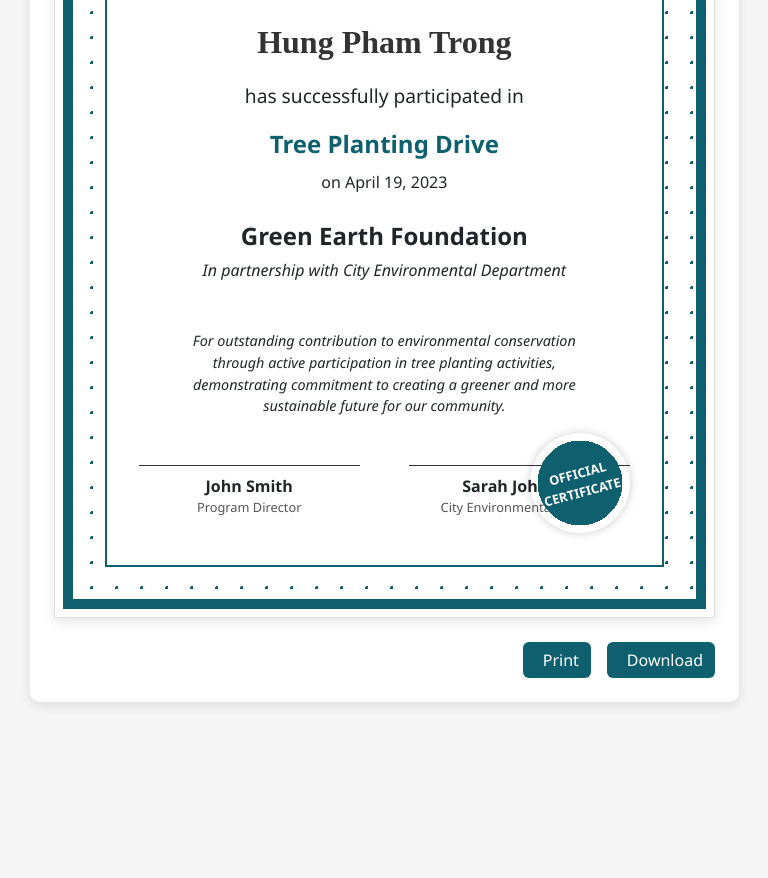
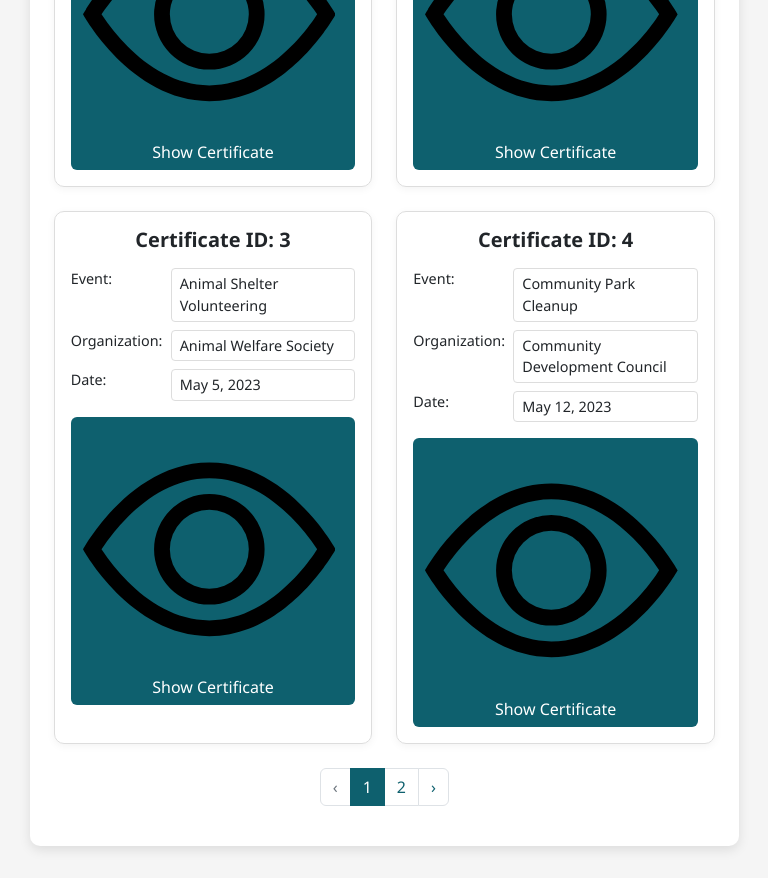
Before and after one commit to hungpt2004/CareNet_System, a React (Vite) app in the folder frontend_carenet/front-end-carenet/: page /profile-certificate in a window 1280 px wide. Shown: the part 500-1378 px from the top of the page, without its empty margins (439-1207 px from the left). Before the commit the page ends 1234 px from the top, so only its background shows below. Built offline with nearby package versions, Linux system fonts and the light colour scheme.

Commit message:
fix profile certificate

```diff
--- a/frontend_carenet/front-end-carenet/src/pages/profile_page/ProfileCertificate.jsx
+++ b/frontend_carenet/front-end-carenet/src/pages/profile_page/ProfileCertificate.jsx
@@ -1,9 +1,17 @@
 "use client";
 
 import React, { useState } from "react";
-import { Container, Row, Col, Card, Button, Form } from "react-bootstrap";
+import {
+  Container,
+  Row,
+  Col,
+  Card,
+  Button,
+  Modal,
+  Pagination,
+} from "react-bootstrap";
 import { motion } from "framer-motion";
-import { Download, Printer } from "react-bootstrap-icons";
+import { Download, Printer, Eye } from "react-bootstrap-icons";
 import { useNavigate } from "react-router-dom";
 const ProfileCertificate = () => {
   // CSS styles defined directly in the component
@@ -81,15 +89,52 @@ const ProfileCertificate = () => {
     infoCardBody: {
       padding: "1.5rem",
     },
-    certificateSelector: {
-      marginBottom: "2rem",
+    certificateGrid: {
+      display: "grid",
+      gridTemplateColumns: "repeat(2, 1fr)",
+      gap: "1.5rem",
+      marginBottom: "1.5rem",
     },
-    certificateContainer: {
+    certificateCard: {
       border: "1px solid #ddd",
-      padding: "0.5rem",
-      backgroundColor: "white",
-      boxShadow: "0 4px 12px rgba(0, 0, 0, 0.1)",
-      marginBottom: "1.5rem",
+      borderRadius: "10px",
+      padding: "1rem",
+      boxShadow: "0 2px 8px rgba(0, 0, 0, 0.05)",
+    },
+    certificateHeader: {
+      textAlign: "center",
+      marginBottom: "1rem",
+      fontWeight: "bold",
+    },
+    certificateField: {
+      display: "flex",
+      marginBottom: "0.5rem",
+    },
+    certificateLabel: {
+      width: "100px",
+      fontWeight: "500",
+      fontSize: "0.9rem",
+    },
+    certificateValue: {
+      flex: 1,
+      border: "1px solid #ddd",
+      borderRadius: "4px",
+      padding: "0.25rem 0.5rem",
+      fontSize: "0.9rem",
+    },
+    viewButton: {
+      backgroundColor: "#0E606E",
+      border: "none",
+      width: "100%",
+      marginTop: "0.5rem",
+    },
+    paginationContainer: {
+      display: "flex",
+      justifyContent: "center",
+      marginTop: "1.5rem",
+    },
+    paginationItem: {
+      margin: "0 0.2rem",
     },
     certificate: {
       position: "relative",
@@ -113,31 +158,31 @@ const ProfileCertificate = () => {
       alignItems: "center",
       justifyContent: "space-between",
     },
-    certificateHeader: {
-      textAlign: "center",
-      marginBottom: "1.5rem",
-    },
     certificateTitle: {
       fontSize: "2rem",
       fontWeight: "bold",
       color: "#0E606E",
       marginBottom: "0.5rem",
       fontFamily: "serif",
+      textAlign: "center",
     },
     certificateSubtitle: {
       fontSize: "1.2rem",
       color: "#555",
       marginBottom: "0.5rem",
+      textAlign: "center",
     },
     certificateOrg: {
       fontSize: "1.5rem",
       fontWeight: "bold",
       marginBottom: "0.25rem",
+      textAlign: "center",
     },
     certificatePartner: {
       fontSize: "1rem",
       fontStyle: "italic",
       marginBottom: "1.5rem",
+      textAlign: "center",
     },
     certificateContent: {
       textAlign: "center",
@@ -213,7 +258,7 @@ const ProfileCertificate = () => {
       transform: "rotate(-15deg)",
       boxShadow: "0 0 10px rgba(0, 0, 0, 0.2)",
     },
-    certificateActions: {
+    modalActions: {
       display: "flex",
       justifyContent: "flex-end",
       gap: "1rem",
@@ -225,6 +270,13 @@ const ProfileCertificate = () => {
       display: "flex",
       alignItems: "center",
       gap: "0.5rem",
+    },
+    modalBody: {
+      padding: "0",
+    },
+    modalContent: {
+      width: "90vw",
+      maxWidth: "900px",
     },
   };
 
@@ -265,6 +317,11 @@ const ProfileCertificate = () => {
         display: none;
       }
 
+      .view-btn:hover {
+        background-color: #0a4c57 !important;
+        border-color: #0a4c57 !important;
+      }
+
       .action-btn:hover {
         background-color: #0a4c57 !important;
         border-color: #0a4c57 !important;
@@ -274,10 +331,10 @@ const ProfileCertificate = () => {
         body * {
           visibility: hidden;
         }
-        .certificate-container, .certificate-container * {
+        .certificate-to-print, .certificate-to-print * {
           visibility: visible;
         }
-        .certificate-container {
+        .certificate-to-print {
           position: absolute;
           left: 0;
           top: 0;
@@ -294,7 +351,7 @@ const ProfileCertificate = () => {
     };
   }, []);
 
-  // Sample certificate data
+  // Sample certificate data - expanded to demonstrate pagination
   const certificates = [
     {
       id: 1,
@@ -338,15 +395,81 @@ const ProfileCertificate = () => {
         { name: "Lisa Thompson", title: "Volunteer Coordinator" },
       ],
     },
+    {
+      id: 4,
+      organization: "Community Development Council",
+      partner: "In collaboration with City Parks Department",
+      event: "Community Park Cleanup",
+      startDate: "May 12, 2023",
+      endDate: "May 12, 2023",
+      description:
+        "For dedicated service to the community through participation in the park cleanup initiative, helping to create cleaner, safer, and more beautiful public spaces for all residents to enjoy.",
+      signatories: [
+        { name: "David Martinez", title: "Community Coordinator" },
+        { name: "Jennifer Lee", title: "Parks Department Director" },
+      ],
+    },
+    {
+      id: 5,
+      organization: "Youth Education Foundation",
+      partner: "In partnership with City School District",
+      event: "Literacy Volunteer Program",
+      startDate: "June 3, 2023",
+      endDate: "June 10, 2023",
+      description:
+        "For dedicated service to youth education through participation in the literacy volunteer program, helping students develop essential reading skills and fostering a love of learning in our community.",
+      signatories: [
+        { name: "Patricia Wong", title: "Education Director" },
+        { name: "Thomas Brown", title: "School District Superintendent" },
+      ],
+    },
+    {
+      id: 6,
+      organization: "Elderly Care Association For Youngster",
+      partner: "Supported by Community Health Services",
+      event: "Senior Companion Program",
+      startDate: "June 15, 2023",
+      endDate: "June 22, 2023",
+      description:
+        "For compassionate service to elderly community members through the senior companion program, providing social interaction, assistance, and emotional support to improve the quality of life for seniors.",
+      signatories: [
+        { name: "Margaret Wilson", title: "Program Coordinator" },
+        { name: "Dr. James Taylor", title: "Geriatric Care Specialist" },
+      ],
+    },
   ];
 
-  const [selectedCertificate, setSelectedCertificate] = useState(
-    certificates[0].id
+  const [showModal, setShowModal] = useState(false);
+  const [selectedCertificate, setSelectedCertificate] = useState(null);
+
+  // Pagination state
+  const [currentPage, setCurrentPage] = useState(1);
+  const certificatesPerPage = 4;
+
+  // Calculate total pages
+  const totalPages = Math.ceil(certificates.length / certificatesPerPage);
+
+  // Get current certificates
+  const indexOfLastCertificate = currentPage * certificatesPerPage;
+  const indexOfFirstCertificate = indexOfLastCertificate - certificatesPerPage;
+  const currentCertificates = certificates.slice(
+    indexOfFirstCertificate,
+    indexOfLastCertificate
   );
 
-  const certificate = certificates.find(
-    (cert) => cert.id === selectedCertificate
-  );
+  // Change page
+  const handlePageChange = (pageNumber) => {
+    setCurrentPage(pageNumber);
+  };
+
+  const handleShowCertificate = (certificate) => {
+    setSelectedCertificate(certificate);
+    setShowModal(true);
+  };
+
+  const handleCloseModal = () => {
+    setShowModal(false);
+  };
 
   const handlePrint = () => {
     window.print();
@@ -358,6 +481,19 @@ const ProfileCertificate = () => {
     window.print();
   };
 
+  // Generate pagination items
+  const paginationItems = [];
+  for (let number = 1; number <= totalPages; number++) {
+    paginationItems.push(
+      <Pagination.Item
+        key={number}
+        active={number === currentPage}
+        onClick={() => handlePageChange(number)}
+      >
+        {number}
+      </Pagination.Item>
+    );
+  }
   const navigate = useNavigate();
   return (
     <Container
@@ -447,31 +583,120 @@ const ProfileCertificate = () => {
                 <h4 className="mb-0">CERTIFICATE</h4>
               </Card.Header>
               <Card.Body style={styles.infoCardBody}>
-                <div style={styles.certificateSelector}>
-                  <Form.Group>
-                    <Form.Label>Select Certificate</Form.Label>
-                    <Form.Select
-                      value={selectedCertificate}
-                      onChange={(e) =>
-                        setSelectedCertificate(Number(e.target.value))
-                      }
+                <div style={styles.certificateGrid}>
+                  {currentCertificates.map((certificate) => (
+                    <motion.div
+                      key={certificate.id}
+                      style={styles.certificateCard}
+                      initial={{ opacity: 0, y: 20 }}
+                      animate={{ opacity: 1, y: 0 }}
+                      transition={{
+                        duration: 0.3,
+                        delay: (certificate.id % certificatesPerPage) * 0.1,
+                      }}
                     >
-                      {certificates.map((cert) => (
-                        <option key={cert.id} value={cert.id}>
-                          {cert.event} - {cert.startDate}
-                        </option>
-                      ))}
-                    </Form.Select>
-                  </Form.Group>
+                      <h5 style={styles.certificateHeader}>
+                        Certificate ID: {certificate.id}
+                      </h5>
+
+                      <div style={styles.certificateField}>
+                        <div style={styles.certificateLabel}>Event:</div>
+                        <div style={styles.certificateValue}>
+                          {certificate.event}
+                        </div>
                       </div>
 
-                <div
-                  className="certificate-container"
-                  style={styles.certificateContainer}
+                      <div style={styles.certificateField}>
+                        <div style={styles.certificateLabel}>Organization:</div>
+                        <div style={styles.certificateValue}>
+                          {certificate.organization}
+                        </div>
+                      </div>
+
+                      <div style={styles.certificateField}>
+                        <div style={styles.certificateLabel}>Date:</div>
+                        <div style={styles.certificateValue}>
+                          {certificate.startDate === certificate.endDate
+                            ? certificate.startDate
+                            : `${certificate.startDate} - ${certificate.endDate}`}
+                        </div>
+                      </div>
+
+                      <Button
+                        className="view-btn"
+                        style={styles.viewButton}
+                        onClick={() => handleShowCertificate(certificate)}
                       >
+                        <Eye className="me-2" /> Show Certificate
+                      </Button>
+                    </motion.div>
+                  ))}
+                </div>
+
+                {/* Pagination */}
+                <div style={styles.paginationContainer}>
+                  <Pagination
+                    style={{
+                      "--bs-pagination-color": "#0E606E",
+                      "--bs-pagination-bg": "#fff",
+                      "--bs-pagination-border-color": "#dee2e6",
+                      "--bs-pagination-hover-color": "#0E606E",
+                      "--bs-pagination-hover-bg": "#e9ecef",
+                      "--bs-pagination-hover-border-color": "#dee2e6",
+                      "--bs-pagination-focus-color": "#0E606E",
+                      "--bs-pagination-focus-bg": "#e9ecef",
+                      "--bs-pagination-focus-box-shadow":
+                        "0 0 0 0.25rem rgba(14, 96, 110, 0.25)",
+                      "--bs-pagination-active-color": "#fff",
+                      "--bs-pagination-active-bg": "#0E606E",
+                      "--bs-pagination-active-border-color": "#0E606E",
+                      "--bs-pagination-disabled-color": "#6c757d",
+                      "--bs-pagination-disabled-bg": "#fff",
+                      "--bs-pagination-disabled-border-color": "#dee2e6",
+                    }}
+                  >
+                    <Pagination.Prev
+                      onClick={() =>
+                        setCurrentPage((prev) => Math.max(prev - 1, 1))
+                      }
+                      disabled={currentPage === 1}
+                    />
+                    {paginationItems}
+                    <Pagination.Next
+                      onClick={() =>
+                        setCurrentPage((prev) => Math.min(prev + 1, totalPages))
+                      }
+                      disabled={currentPage === totalPages}
+                    />
+                  </Pagination>
+                </div>
+              </Card.Body>
+            </Card>
+          </motion.div>
+        </Col>
+      </Row>
+
+      {/* Certificate Modal */}
+      <Modal
+        show={showModal}
+        onHide={handleCloseModal}
+        size="xl"
+        centered
+        dialogClassName="modal-90w"
+        contentClassName="certificate-modal"
+      >
+        <Modal.Header
+          closeButton
+          style={{ backgroundColor: "#0E606E", color: "white" }}
+        >
+          <Modal.Title>Certificate - {selectedCertificate?.event}</Modal.Title>
+        </Modal.Header>
+        <Modal.Body style={styles.modalBody}>
+          {selectedCertificate && (
+            <div className="certificate-to-print">
               <div style={styles.certificate}>
                 <div style={styles.certificateInner}>
-                      <div style={styles.certificateHeader}>
+                  <div>
                     <div style={styles.certificateTitle}>
                       Certificate of Participation
                     </div>
@@ -481,34 +706,33 @@ const ProfileCertificate = () => {
                   </div>
 
                   <div style={styles.certificateContent}>
-                        <div style={styles.certificateName}>
-                          Hung Pham Trong
-                        </div>
+                    <div style={styles.certificateName}>Hung Pham Trong</div>
                     <div style={styles.certificatePresented}>
                       has successfully participated in
                     </div>
                     <div style={styles.certificateEvent}>
-                          {certificate.event}
+                      {selectedCertificate.event}
                     </div>
                     <div style={styles.certificateDates}>
-                          {certificate.startDate === certificate.endDate
-                            ? `on ${certificate.startDate}`
-                            : `from ${certificate.startDate} to ${certificate.endDate}`}
+                      {selectedCertificate.startDate ===
+                      selectedCertificate.endDate
+                        ? `on ${selectedCertificate.startDate}`
+                        : `from ${selectedCertificate.startDate} to ${selectedCertificate.endDate}`}
                     </div>
                     <div style={styles.certificateOrg}>
-                          {certificate.organization}
+                      {selectedCertificate.organization}
                     </div>
                     <div style={styles.certificatePartner}>
-                          {certificate.partner}
+                      {selectedCertificate.partner}
                     </div>
                   </div>
 
                   <div style={styles.certificateDescription}>
-                        {certificate.description}
+                    {selectedCertificate.description}
                   </div>
 
                   <div style={styles.certificateFooter}>
-                        {certificate.signatories.map((sig, index) => (
+                    {selectedCertificate.signatories.map((sig, index) => (
                       <div key={index} style={styles.certificateSignature}>
                         <div style={styles.signatureLine}></div>
                         <div style={styles.signatureName}>{sig.name}</div>
@@ -525,28 +749,27 @@ const ProfileCertificate = () => {
                 </div>
               </div>
             </div>
-
-                <div style={styles.certificateActions}>
+          )}
+        </Modal.Body>
+        <Modal.Footer>
+          <div style={styles.modalActions}>
             <Button
               className="action-btn"
               style={styles.actionButton}
               onClick={handlePrint}
             >
-                    <Printer /> Print
+              <Printer className="me-1" /> Print
             </Button>
             <Button
               className="action-btn"
               style={styles.actionButton}
               onClick={handleDownload}
             >
-                    <Download /> Download
+              <Download className="me-1" /> Download
             </Button>
           </div>
-              </Card.Body>
-            </Card>
-          </motion.div>
-        </Col>
-      </Row>
+        </Modal.Footer>
+      </Modal>
     </Container>
   );
 };
```
Lines whose indentation alone changed are shown as unchanged.
